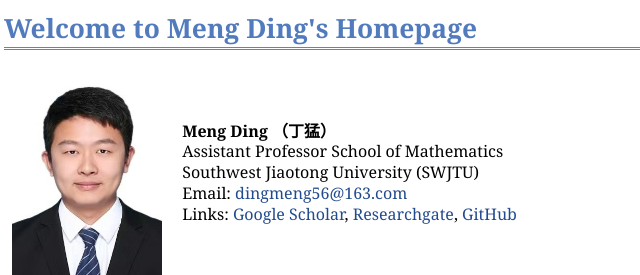
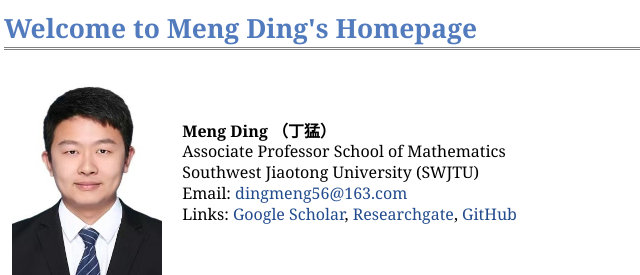
Before and after one commit to MengDing56/MengDing.github.io, a plain HTML site: page index.html in a window 1280 px wide. Shown: the top 275 px of the page, 191-831 px from the left. Drawn offline with nearby package versions, Linux system fonts and the light colour scheme; some packages are replaced by stand-ins of ours.

Commit message:
Update index.html

```diff
--- a/index.html
+++ b/index.html
@@ -34,7 +34,7 @@ MathJax.Hub.Config({
 <table class="imgtable"><tr><td>
 <img src="photo.jpeg" alt="alt text" width="150px" height="200px" />&nbsp;</td>
 <td align="left"><p><b>Meng Ding （丁猛）</b> <br />
-Assistant Professor
+Associate Professor
 School of Mathematics <br />
 Southwest Jiaotong University (SWJTU) <br />
 Email: <a href="mailto:dingmeng56@163.com">dingmeng56@163.com</a> <br />
```
